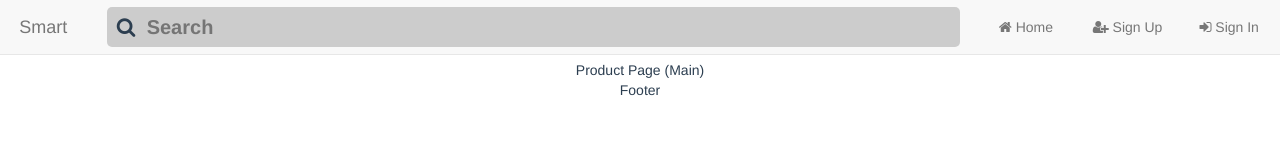
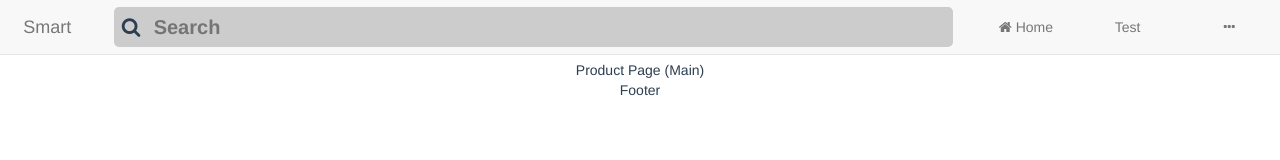
Before and after one commit to vasin-peach/SmartFurniture, a Vue app: page /home in a window 1280 px wide. Shown: the top 160 px of the page. Built offline with nearby package versions, Linux system fonts and the light colour scheme.

Commit message:
(Source) Header update

```diff
--- a/src/components/Header.vue
+++ b/src/components/Header.vue
@@ -10,11 +10,20 @@
                     <input type="text" placeholder="Search">
                 </div>
                 <ul class="nav navbar-nav navbar-right col col-xs-3 row">
+                    <li class="col col-sm-4 dropdown">
+                        <a class="dropdown-toggle" data-toggle="dropdown"><i class="fa fa-ellipsis-h" aria-hidden="true" style="cursor:pointer"></i></a>
+                        <ul class="dropdown-menu">
+                            <li>
+                                <router-link :to="{ name:'Login' }" id="login"><i class="fa fa-sign-in" aria-hidden="true" title="Sign In"></i> <span>Sign In</span></router-link>
+                            </li>
+                            <li>
+                                <router-link :to="{ name:'Register'}" id="register"><i class="fa fa-user-plus" aria-hidden="true" title="Sign Up"></i> <span>Sign Up</span></router-link>
+                            </li>
+                        </ul>
+                    </li>
+
                     <li class="col col-sm-4">
-                        <router-link :to="{ name:'Login' }" id="login"><i class="fa fa-sign-in" aria-hidden="true" title="Sign In"></i> <span>Sign In</span></router-link>
-                    </li>
-                    <li class="col col-sm-4">
-                        <router-link :to="{ name:'Register'}" id="register"><i class="fa fa-user-plus" aria-hidden="true" title="Sign Up"></i> <span>Sign Up</span></router-link>
+                        <a href="#">Test</a>
                     </li>
                     <li class="col col-sm-4">
                         <router-link :to="{ name: 'Home' }" id="home"><i class="fa fa-home" aria-hidden="true" title="Home"></i> <span>Home</span></router-link>
@@ -35,7 +44,7 @@
                         <router-link :to="{ name: 'Home' }" id="home"><i class="fa fa-home" aria-hidden="true" title="Home"></i> <span>Home</span></router-link>
                     </li>
                     <li class="col col-xs-3">
-                        <a>Smart</a>
+                        <a class="navbar-brand">Smart</a>
                     </li>
                 </ul>
             </div>
@@ -71,8 +80,7 @@ export default {
     padding: 0;
 }
 .search, .navbar-header, .navbar-right > li {
-    padding-top: 7px;
-    padding-bottom: 7px;
+    padding: 7px;
 }
 
 
@@ -85,7 +93,7 @@ export default {
         height: 40px;
         border-radius: 30px;
     }
-    .navbar-right > li > a:active {
+    .navbar-right > li > a:not(.navbar-brand):active {
         box-shadow: 0 0 0 2px #000;
     }
     .navbar-header {
@@ -127,7 +135,7 @@ export default {
     padding: 10px;
     pointer-events: none;
     }
-    .left-addon .fa  { left:  0px;}
+    .left-addon .fa  { left:  5px;}
     .left-addon input  { padding-left:  40px; }
 
 
@@ -157,6 +165,6 @@ export default {
         padding: 10px 20px 10px 20px;
         width: 100%;
     }
-    .left-addon .fa  { left:  20px;}
+    .left-addon .fa  { left: 20px;}
 }
 </style>
```
